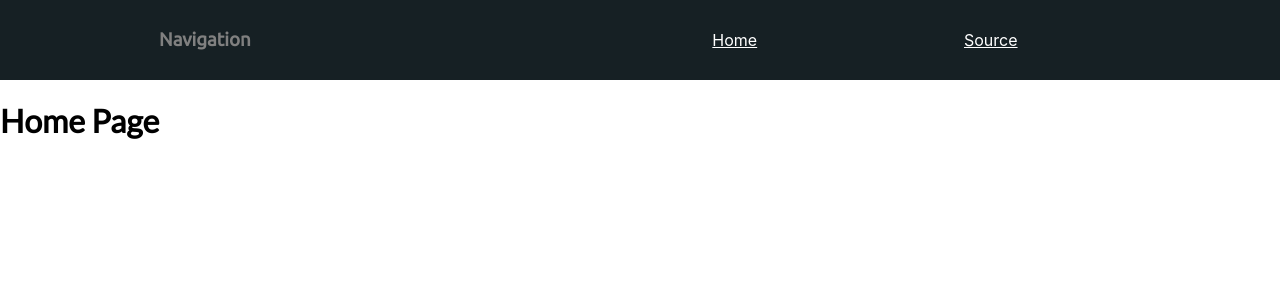
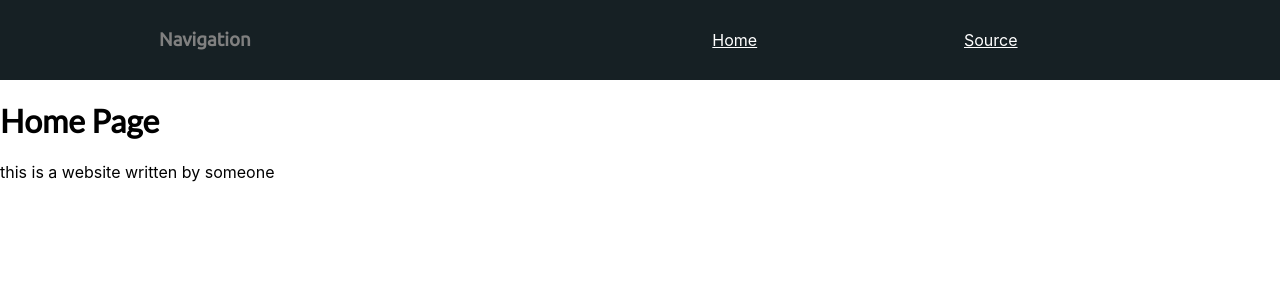
Before and after one commit to Zaptapclap/react-app, a React (Create React App) app: page / in a window 1280 px wide. Shown: the top 300 px of the page. Built offline with nearby package versions, Linux system fonts and the light colour scheme.

Commit message:
new paragraph

```diff
--- a/src/components/Home.js
+++ b/src/components/Home.js
@@ -4,6 +4,7 @@ const Home = () => {
     return (
         <div>
             <h1 className="lato-font">Home Page</h1>
+            <p>this is a website written by someone</p>
         </div>
     );
 };
```
